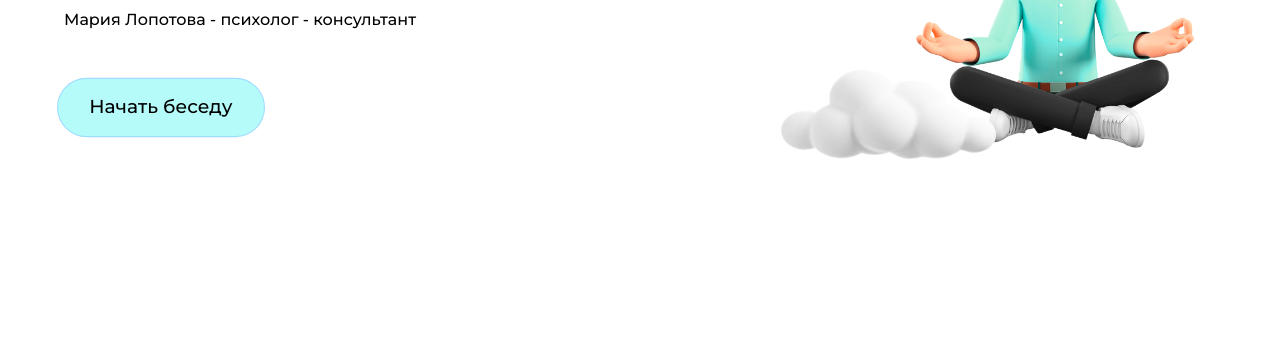
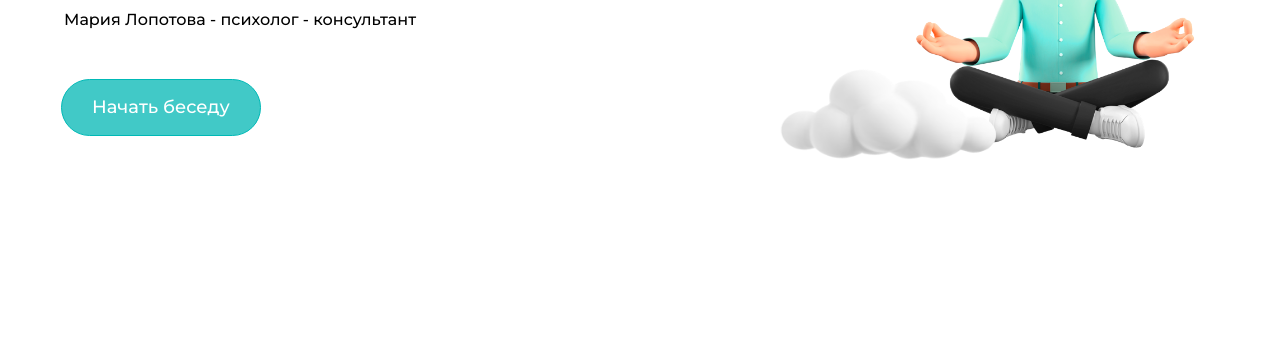
Before and after one commit to BondarNik/LopotovaPSY, a plain HTML site: page index.html in a window 1280 px wide. In both pictures the pointer is over the link "Начать беседу". Shown: the part 419-760 px from the top of the page. Drawn offline with nearby package versions, Linux system fonts and the light colour scheme; a script that the page names is missing.

Commit message:
Update style.css

```diff
--- a/css/style.css
+++ b/css/style.css
@@ -266,19 +266,23 @@ font-style: normal;
 font-weight: 500;
 font-size: 18px;
 line-height: 140%;
-color: #000000;
+color: #41c9c7;
 text-decoration: none;
-background: rgba(7, 241, 237, 0.3);
-border: 1px solid #a0dcff;
+background: rgba(255, 255, 255, 0.3);
+border: 1px solid #00B9B6;
 border-radius: 50px;
 padding: 15px 30px;
 }
 
 .butter-2:hover
 {
-    transform: scale(1.04);
-    transition: 0.5s;
+color: #fff;
+background: #41c9c7;
+transition: all .3s linear;
+-webkit-transition: all .3s linear;
+-moz-transition: all .3s linear;
 }
+
 
 .img-1
 {
```
